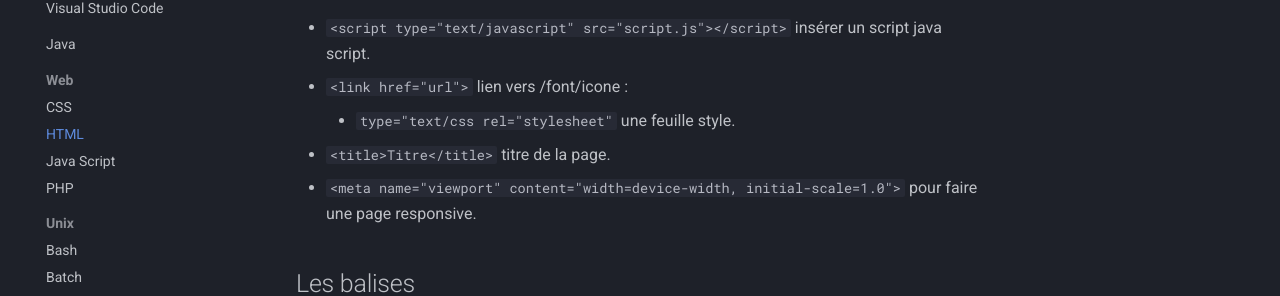
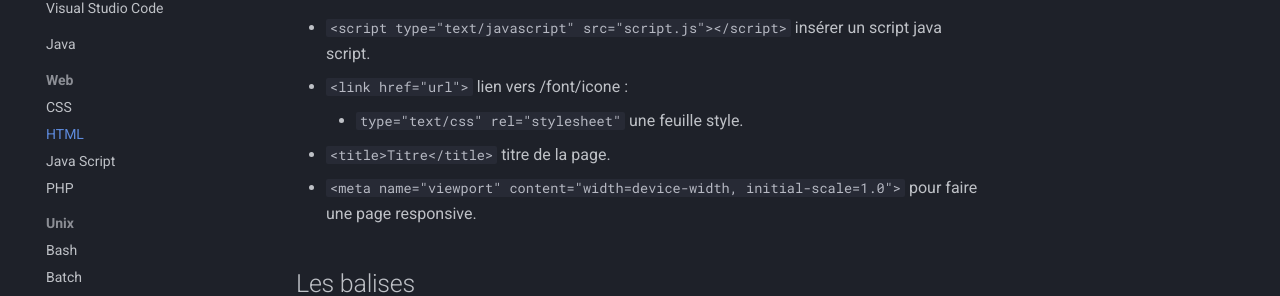
Before and after one commit to gdemare/Informatique, an MkDocs documentation site: the page built from docs/programming/web/html.md, in a window 1280 px wide. Shown: the part 294-590 px from the top of the page. Built offline with MkDocs 1.6.1 and Material for MkDocs 9.7.7, drawn with Linux system fonts in a browser that asks for light colours; comment, search, counter and statistics services are not loaded.

```diff
--- a/docs/programming/web/html.md
+++ b/docs/programming/web/html.md
@@ -4,7 +4,7 @@
 * `<script type="text/javascript" src="script.js"></script>` insérer un script java script.
 * `<link href="url">` lien vers /font/icone :
 
-  	* `type="text/css rel="stylesheet"` une feuille style.
+  	* `type="text/css" rel="stylesheet"` une feuille style.
 
 * `<title>Titre</title>` titre de la page.
 * `<meta name="viewport" content="width=device-width, initial-scale=1.0">` pour faire une page responsive.
```
